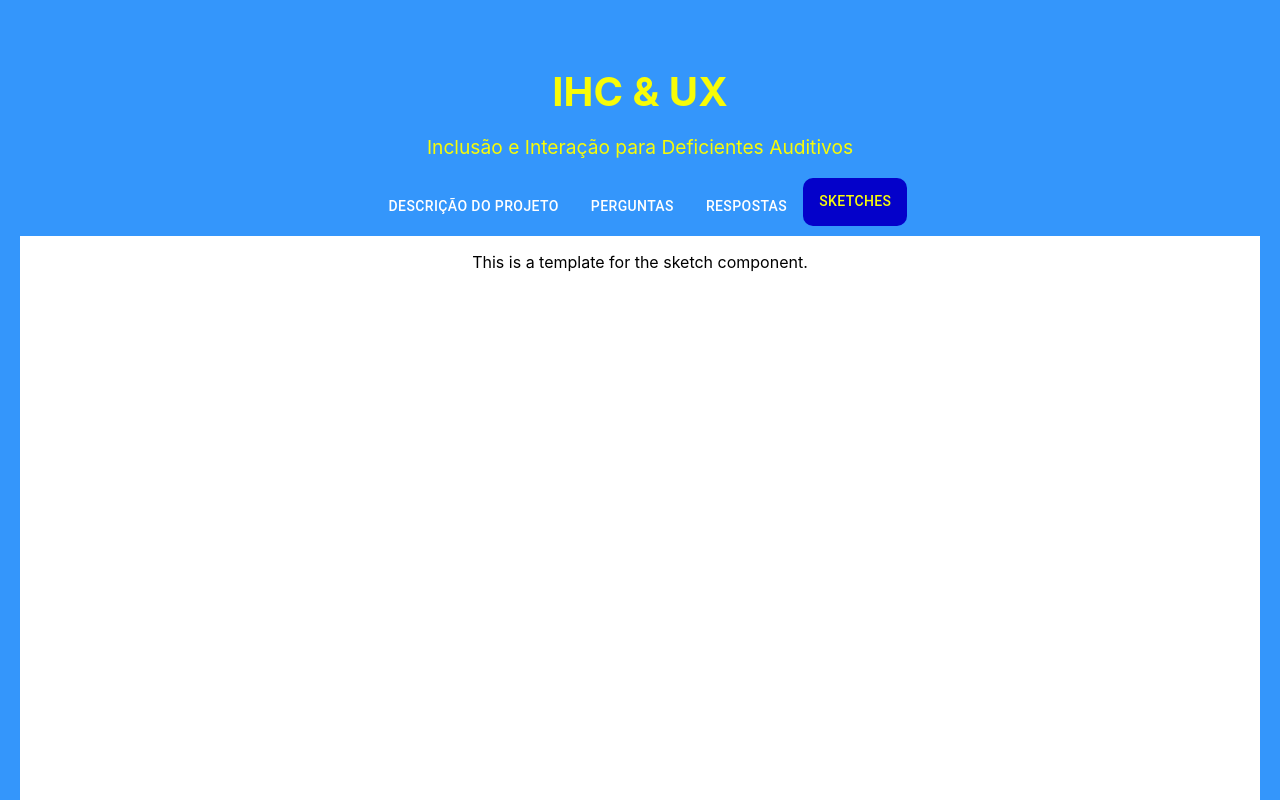
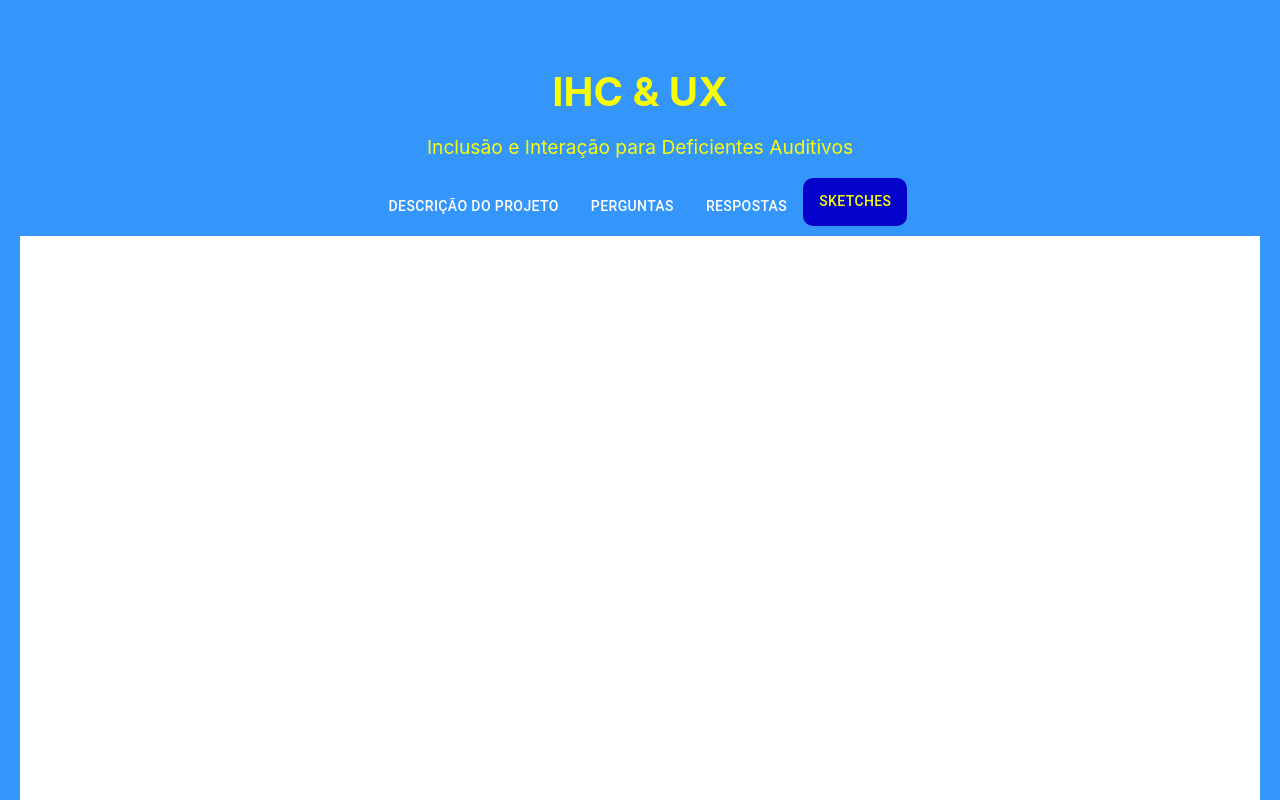
Before and after one commit to themsiqueira/ihc-research, a React (Create React App) app: page / in a window 1280 px wide. Both pictures are taken after a click on the tab "SKETCHES". Shown: the top 800 px of the page. Built offline with nearby package versions, Linux system fonts and the light colour scheme.

Commit message:
feat: add sketch pdf

```diff
--- /dev/null
+++ b/src/components/Tabs/Sketchs.tsx
@@ -0,0 +1,16 @@
+
+const Sketchs = () => {
+ return (
+  <div>
+    <iframe
+      src={`${process.env.PUBLIC_URL}/low-fidelity.pdf`}
+      width="100%"
+      height="100%"
+      title="Sketches PDF"
+      style={{ border: "none" }}
+
+    ></iframe>
+  </div>
+ );
+};
+export default Sketchs;
--- a/src/page/MainPage.tsx
+++ b/src/page/MainPage.tsx
@@ -7,6 +7,7 @@ import { ProjDescription } from "../components/Tabs/ProjDescription";
 import { Answers } from "../components/Tabs/Answers";
 import { Questions } from "../components/Tabs/Questions";
 import { Footer } from "../components/Footer/Footer";
+import Sketchs from '../components/Tabs/Sketchs';
 
 interface SidebarProps {
 	selectedTab: number;
@@ -124,9 +125,7 @@ const MainPage: React.FC = () => {
 						<Answers />
 					</TabPanel>
 					<TabPanel value={selectedTab} index={3}>
-						<p style={{ color: "black" }}>
-							This is a template for the sketch component.
-						</p>
+						<Sketchs />
 					</TabPanel>
 				</div>
 			</header>
```
Also changed, not shown: src/components/Tabs/styles.css (line endings or trailing spaces), 1 other file (tests, documents, lock files or other folders).
